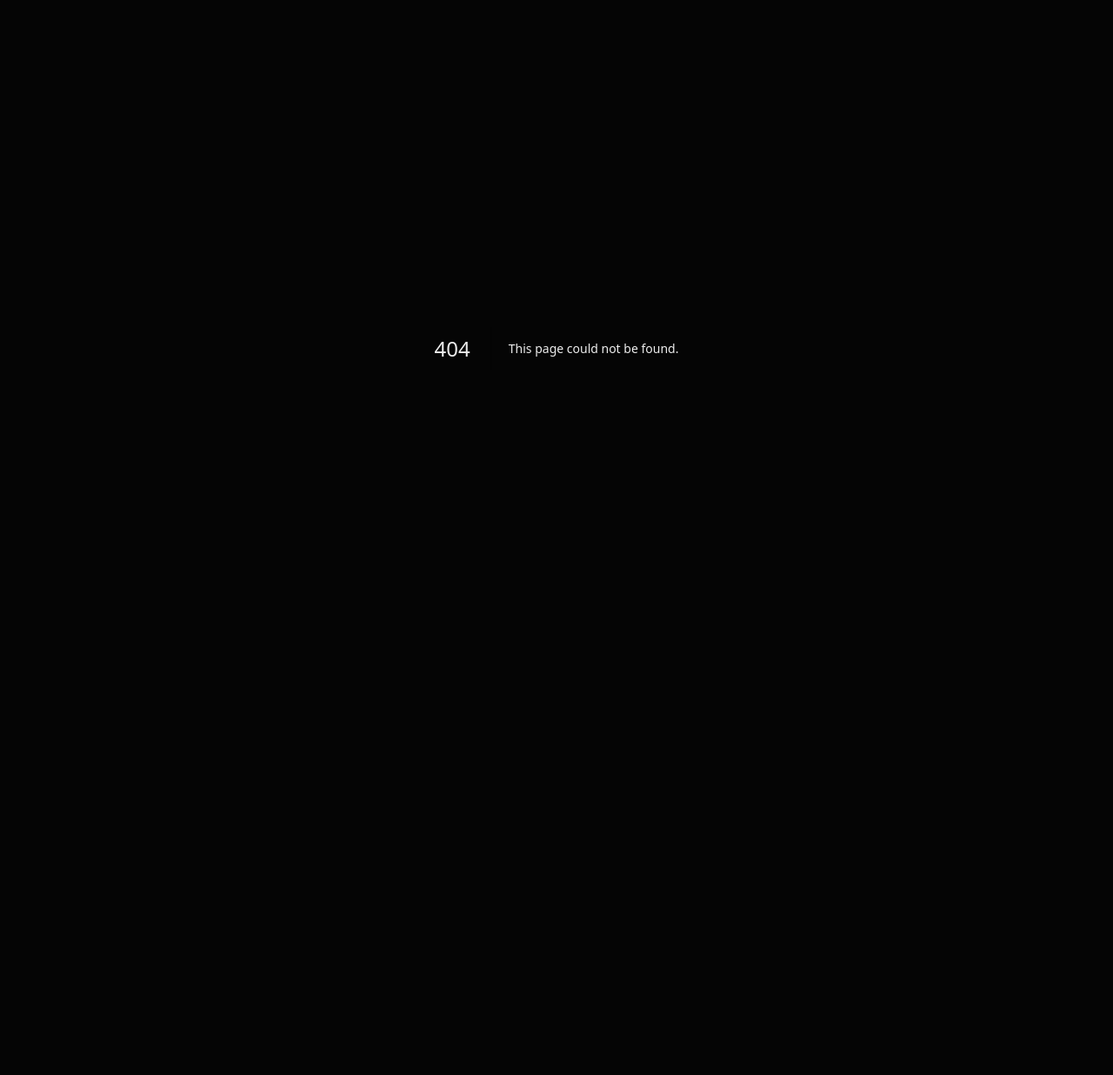
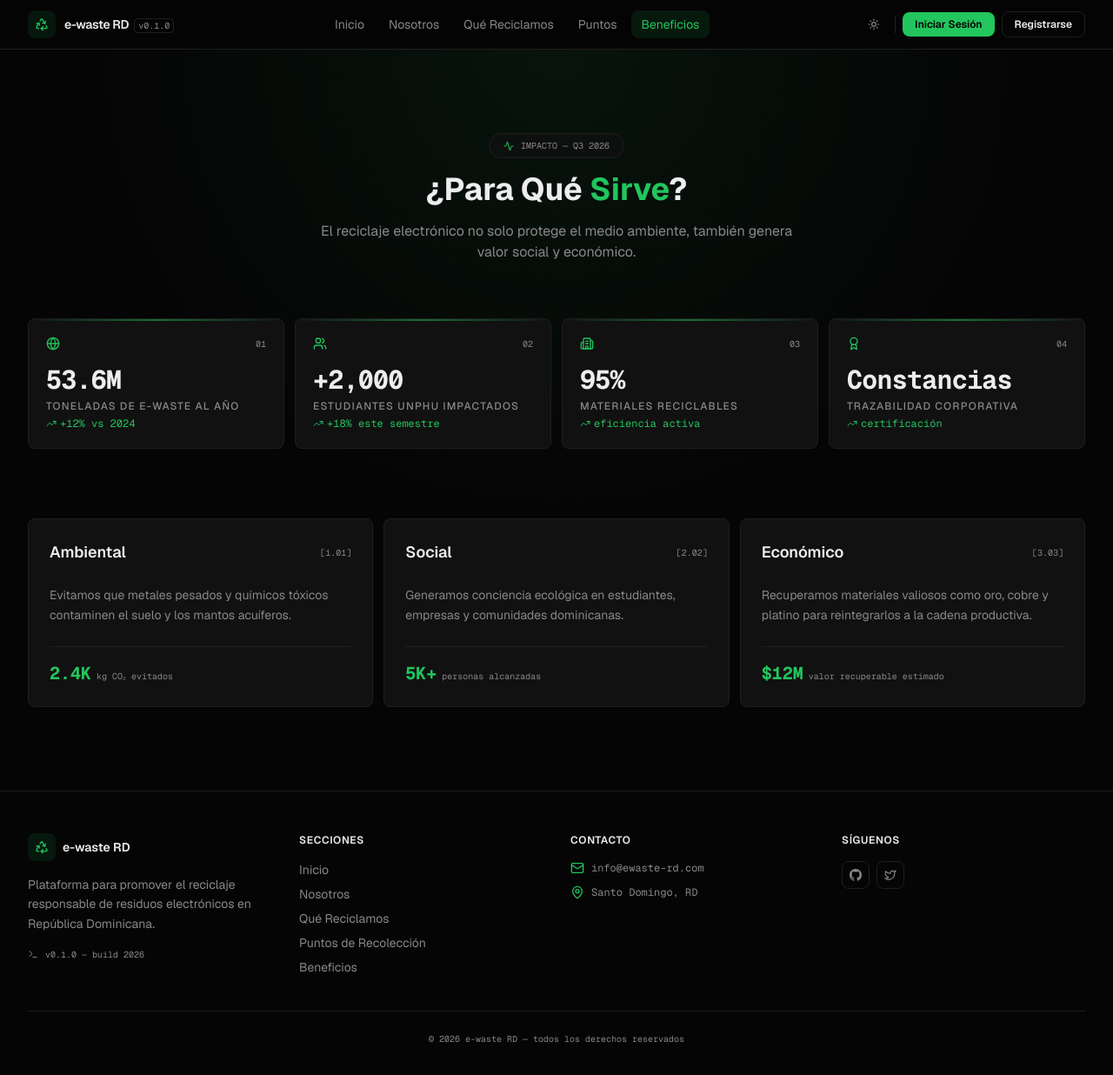
Before and after one commit to Sebastian-R-Acosta/e-waste-rd, a Next.js app: page /beneficios in a window 1280 px wide. Before the commit this address had no page. Shown: the top 1236 px of the page at 87% size. Before the commit the page ends 800 px from the top, so only its background shows below. Built offline with nearby package versions, Linux system fonts and the light colour scheme.

Commit message:
Multi-page routing: separate pages for inicio, nosotros, que-reciclamos, mapa, beneficios

```diff
--- /dev/null
+++ b/src/app/beneficios/page.tsx
@@ -0,0 +1,16 @@
+import type { Metadata } from "next"
+import ParaQueSirve from "@/components/ParaQueSirve"
+
+export const metadata: Metadata = {
+  title: "Beneficios — e-waste RD",
+  description:
+    "El reciclaje electrónico protege el medio ambiente, genera conciencia social y recupera materiales valiosos.",
+}
+
+export default function BeneficiosPage() {
+  return (
+    <main className="flex-1 pt-14">
+      <ParaQueSirve />
+    </main>
+  )
+}
--- a/src/app/layout.tsx
+++ b/src/app/layout.tsx
@@ -1,6 +1,10 @@
 import type { Metadata } from "next"
 import { Geist, Geist_Mono } from "next/font/google"
 import { ThemeProvider } from "@/components/ThemeProvider"
+import { AuthProvider } from "@/components/AuthProvider"
+import Navbar from "@/components/Navbar"
+import Footer from "@/components/Footer"
+import AuthModal from "@/components/AuthModal"
 import "./globals.css"
 
 const geistSans = Geist({
@@ -54,7 +58,14 @@ export default function RootLayout({
         />
       </head>
       <body className="min-h-full flex flex-col bg-background text-foreground">
-        <ThemeProvider>{children}</ThemeProvider>
+        <ThemeProvider>
+          <AuthProvider>
+            <Navbar />
+            {children}
+            <Footer />
+            <AuthModal />
+          </AuthProvider>
+        </ThemeProvider>
       </body>
     </html>
   )
--- /dev/null
+++ b/src/app/mapa/page.tsx
@@ -0,0 +1,20 @@
+"use client"
+
+import dynamic from "next/dynamic"
+
+const MapaSection = dynamic(() => import("@/components/MapaSection"), {
+  ssr: false,
+  loading: () => (
+    <div className="flex h-[500px] items-center justify-center rounded-xl border border-border bg-surface">
+      <p className="text-sm text-muted">Cargando mapa...</p>
+    </div>
+  ),
+})
+
+export default function MapaPage() {
+  return (
+    <main className="flex-1 pt-14">
+      <MapaSection />
+    </main>
+  )
+}
--- a/src/app/page.tsx
+++ b/src/app/page.tsx
@@ -1,39 +1,9 @@
-"use client"
-
-import { useState } from "react"
-import dynamic from "next/dynamic"
-import Navbar from "@/components/Navbar"
 import Hero from "@/components/Hero"
-import QuienesSomos from "@/components/QuienesSomos"
-import QueReciclamos from "@/components/QueReciclamos"
-import ParaQueSirve from "@/components/ParaQueSirve"
-import Footer from "@/components/Footer"
-import AuthModal from "@/components/AuthModal"
-
-const MapaSection = dynamic(() => import("@/components/MapaSection"), {
-  ssr: false,
-  loading: () => (
-    <div className="flex h-[500px] items-center justify-center rounded-xl border border-border bg-surface">
-      <p className="text-sm text-muted">Cargando mapa...</p>
-    </div>
-  ),
-})
 
 export default function Home() {
-  const [authOpen, setAuthOpen] = useState(false)
-
   return (
-    <>
-      <Navbar onOpenAuth={() => setAuthOpen(true)} />
-      <main className="flex-1">
-        <Hero />
-        <QuienesSomos />
-        <QueReciclamos />
-        <MapaSection />
-        <ParaQueSirve />
-      </main>
-      <Footer />
-      <AuthModal open={authOpen} onClose={() => setAuthOpen(false)} />
-    </>
+    <main className="flex-1">
+      <Hero />
+    </main>
   )
 }
--- /dev/null
+++ b/src/app/que-reciclamos/page.tsx
@@ -0,0 +1,16 @@
+import type { Metadata } from "next"
+import QueReciclamos from "@/components/QueReciclamos"
+
+export const metadata: Metadata = {
+  title: "Qué Reciclamos — e-waste RD",
+  description:
+    "Aceptamos baterías, celulares, monitores, computadoras, cables y electrodomésticos para su correcto reciclaje.",
+}
+
+export default function QueReciclamosPage() {
+  return (
+    <main className="flex-1 pt-14">
+      <QueReciclamos />
+    </main>
+  )
+}
--- /dev/null
+++ b/src/app/quienes-somos/page.tsx
@@ -0,0 +1,16 @@
+import type { Metadata } from "next"
+import QuienesSomos from "@/components/QuienesSomos"
+
+export const metadata: Metadata = {
+  title: "Nosotros — e-waste RD",
+  description:
+    "Conoce quiénes somos y cuál es nuestro objetivo: promover el reciclaje responsable de residuos electrónicos en República Dominicana.",
+}
+
+export default function QuienesSomosPage() {
+  return (
+    <main className="flex-1 pt-14">
+      <QuienesSomos />
+    </main>
+  )
+}
--- a/src/components/AuthModal.tsx
+++ b/src/components/AuthModal.tsx
@@ -2,35 +2,32 @@
 
 import { useState, useEffect, useRef } from "react"
 import { motion, AnimatePresence } from "framer-motion"
-import { X, Recycle, Terminal } from "lucide-react"
+import { X, Recycle } from "lucide-react"
 import { cn } from "@/lib/utils"
+import { useAuth } from "@/components/AuthProvider"
 
-interface AuthModalProps {
-  open: boolean
-  onClose: () => void
-}
-
-export default function AuthModal({ open, onClose }: AuthModalProps) {
+export default function AuthModal() {
+  const { authOpen, setAuthOpen } = useAuth()
   const overlayRef = useRef<HTMLDivElement>(null)
 
   useEffect(() => {
-    if (!open) return
+    if (!authOpen) return
     const handler = (e: KeyboardEvent) => {
-      if (e.key === "Escape") onClose()
+      if (e.key === "Escape") setAuthOpen(false)
     }
     document.addEventListener("keydown", handler)
     return () => document.removeEventListener("keydown", handler)
-  }, [open, onClose])
+  }, [authOpen, setAuthOpen])
 
   return (
     <AnimatePresence>
-      {open && (
+      {authOpen && (
         <motion.div
           ref={overlayRef}
           initial={{ opacity: 0 }}
           animate={{ opacity: 1 }}
           exit={{ opacity: 0 }}
-          onClick={(e) => { if (e.target === overlayRef.current) onClose() }}
+          onClick={(e) => { if (e.target === overlayRef.current) setAuthOpen(false) }}
           className="fixed inset-0 z-[60] flex items-center justify-center bg-black/70 backdrop-blur-md p-4"
         >
           <motion.div
@@ -46,7 +43,7 @@ export default function AuthModal({ open, onClose }: AuthModalProps) {
                 <span className="text-sm font-semibold text-foreground">e-waste RD</span>
               </div>
               <button
-                onClick={onClose}
+                onClick={() => setAuthOpen(false)}
                 className="flex h-7 w-7 items-center justify-center rounded-md text-muted transition-colors hover:bg-background hover:text-foreground"
               >
                 <X className="h-3.5 w-3.5" />
--- /dev/null
+++ b/src/components/AuthProvider.tsx
@@ -0,0 +1,26 @@
+"use client"
+
+import { createContext, useContext, useState, type ReactNode } from "react"
+
+interface AuthContextType {
+  authOpen: boolean
+  setAuthOpen: (open: boolean) => void
+}
+
+const AuthContext = createContext<AuthContextType | undefined>(undefined)
+
+export function AuthProvider({ children }: { children: ReactNode }) {
+  const [authOpen, setAuthOpen] = useState(false)
+
+  return (
+    <AuthContext.Provider value={{ authOpen, setAuthOpen }}>
+      {children}
+    </AuthContext.Provider>
+  )
+}
+
+export function useAuth() {
+  const ctx = useContext(AuthContext)
+  if (!ctx) throw new Error("useAuth must be used within AuthProvider")
+  return ctx
+}
--- a/src/components/Footer.tsx
+++ b/src/components/Footer.tsx
@@ -1,5 +1,6 @@
 "use client"
 
+import Link from "next/link"
 import { Recycle, Mail, MapPin, Terminal } from "lucide-react"
 
 export default function Footer() {
@@ -28,11 +29,11 @@ export default function Footer() {
           <div>
             <h4 className="mb-4 text-xs font-semibold uppercase tracking-wider text-foreground">Secciones</h4>
             <ul className="space-y-2 text-sm text-muted">
-              <li><a href="#hero" className="transition-colors hover:text-accent">Inicio</a></li>
-              <li><a href="#quienes-somos" className="transition-colors hover:text-accent">Nosotros</a></li>
-              <li><a href="#que-reciclamos" className="transition-colors hover:text-accent">Qué Reciclamos</a></li>
-              <li><a href="#mapa" className="transition-colors hover:text-accent">Puntos de Recolección</a></li>
-              <li><a href="#para-que-sirve" className="transition-colors hover:text-accent">Beneficios</a></li>
+              <li><Link href="/" className="transition-colors hover:text-accent">Inicio</Link></li>
+              <li><Link href="/quienes-somos" className="transition-colors hover:text-accent">Nosotros</Link></li>
+              <li><Link href="/que-reciclamos" className="transition-colors hover:text-accent">Qué Reciclamos</Link></li>
+              <li><Link href="/mapa" className="transition-colors hover:text-accent">Puntos de Recolección</Link></li>
+              <li><Link href="/beneficios" className="transition-colors hover:text-accent">Beneficios</Link></li>
             </ul>
           </div>
 
--- a/src/components/Hero.tsx
+++ b/src/components/Hero.tsx
@@ -1,5 +1,6 @@
 "use client"
 
+import Link from "next/link"
 import { motion } from "framer-motion"
 import { ArrowDown, Terminal } from "lucide-react"
 
@@ -82,27 +83,24 @@ export default function Hero() {
           transition={{ duration: 0.8, delay: 0.7 }}
           className="mt-10 flex flex-col items-center gap-4 sm:flex-row"
         >
-          <a
-            href="#que-reciclamos"
+          <Link
+            href="/que-reciclamos"
             className="group relative rounded-xl bg-accent px-8 py-3.5 text-sm font-semibold text-black transition-all hover:bg-accent-hover hover:shadow-lg hover:shadow-accent/20"
           >
             <span className="relative z-10">Explorar</span>
             <span className="absolute inset-0 rounded-xl bg-white/10 opacity-0 transition-opacity group-hover:opacity-100" />
-          </a>
-          <a
-            href="#mapa"
+          </Link>
+          <Link
+            href="/mapa"
             className="rounded-xl border border-border px-8 py-3.5 text-sm font-semibold text-foreground transition-all hover:bg-surface hover:border-accent/30"
           >
             Puntos de Recolección
-          </a>
+          </Link>
         </motion.div>
       </div>
 
-      <motion.a
-        href="#que-reciclamos"
-        initial={{ opacity: 0 }}
-        animate={{ opacity: 1 }}
-        transition={{ delay: 1.2 }}
+      <Link
+        href="/quienes-somos"
         className="absolute bottom-8 left-1/2 -translate-x-1/2 text-muted transition-colors hover:text-accent"
       >
         <motion.div
@@ -111,7 +109,7 @@ export default function Hero() {
         >
           <ArrowDown className="h-6 w-6" />
         </motion.div>
-      </motion.a>
+      </Link>
     </section>
   )
 }
--- a/src/components/Navbar.tsx
+++ b/src/components/Navbar.tsx
@@ -1,31 +1,32 @@
 "use client"
 
 import { useState } from "react"
+import Link from "next/link"
+import { usePathname } from "next/navigation"
 import { motion, AnimatePresence } from "framer-motion"
-import { Menu, X, Recycle, Moon, Sun, Terminal } from "lucide-react"
+import { Menu, X, Recycle, Moon, Sun } from "lucide-react"
 import { useTheme } from "next-themes"
+import { useAuth } from "@/components/AuthProvider"
 
 const navLinks = [
-  { label: "Inicio", href: "#hero" },
-  { label: "Nosotros", href: "#quienes-somos" },
-  { label: "Qué Reciclamos", href: "#que-reciclamos" },
-  { label: "Puntos", href: "#mapa" },
-  { label: "Beneficios", href: "#para-que-sirve" },
+  { label: "Inicio", href: "/" },
+  { label: "Nosotros", href: "/quienes-somos" },
+  { label: "Qué Reciclamos", href: "/que-reciclamos" },
+  { label: "Puntos", href: "/mapa" },
+  { label: "Beneficios", href: "/beneficios" },
 ]
 
-interface NavbarProps {
-  onOpenAuth: () => void
-}
-
-export default function Navbar({ onOpenAuth }: NavbarProps) {
+export default function Navbar() {
   const [mobileOpen, setMobileOpen] = useState(false)
   const { theme, setTheme } = useTheme()
+  const { setAuthOpen } = useAuth()
+  const pathname = usePathname()
   const resolvedTheme = theme ?? "dark"
 
   return (
     <nav className="fixed top-0 left-0 right-0 z-50 border-b border-border bg-background/90 backdrop-blur-2xl">
       <div className="mx-auto flex h-14 max-w-7xl items-center justify-between px-4 sm:px-6 lg:px-8">
-        <a href="#hero" className="flex items-center gap-2.5">
+        <Link href="/" className="flex items-center gap-2.5">
           <div className="flex h-8 w-8 items-center justify-center rounded-lg bg-accent/10">
             <Recycle className="h-4 w-4 text-accent" />
           </div>
@@ -37,18 +38,25 @@ export default function Navbar({ onOpenAuth }: NavbarProps) {
               v0.1.0
             </span>
           </div>
-        </a>
+        </Link>
 
         <div className="hidden items-center gap-1 md:flex">
-          {navLinks.map((link) => (
-            <a
+          {navLinks.map((link) => {
+            const isActive = pathname === link.href
+            return (
+              <Link
                 key={link.href}
                 href={link.href}
-              className="rounded-lg px-3 py-1.5 text-sm text-muted transition-colors hover:bg-surface hover:text-foreground"
+                className={`rounded-lg px-3 py-1.5 text-sm transition-colors ${
+                  isActive
+                    ? "bg-accent/10 text-accent"
+                    : "text-muted hover:bg-surface hover:text-foreground"
+                }`}
               >
                 {link.label}
-            </a>
-          ))}
+              </Link>
+            )
+          })}
         </div>
 
         <div className="hidden items-center gap-2 md:flex">
@@ -61,13 +69,13 @@ export default function Navbar({ onOpenAuth }: NavbarProps) {
           </button>
           <div className="h-5 w-px bg-border" />
           <button
-            onClick={onOpenAuth}
+            onClick={() => setAuthOpen(true)}
             className="rounded-lg bg-accent px-3.5 py-1.5 text-xs font-semibold text-black transition-colors hover:bg-accent-hover"
           >
             Iniciar Sesión
           </button>
           <button
-            onClick={onOpenAuth}
+            onClick={() => setAuthOpen(true)}
             className="rounded-lg border border-border px-3.5 py-1.5 text-xs font-semibold text-foreground transition-colors hover:bg-surface"
           >
             Registrarse
@@ -92,16 +100,23 @@ export default function Navbar({ onOpenAuth }: NavbarProps) {
             className="overflow-hidden border-t border-border bg-background md:hidden"
           >
             <div className="flex flex-col gap-1 px-4 py-4">
-              {navLinks.map((link) => (
-                <a
+              {navLinks.map((link) => {
+                const isActive = pathname === link.href
+                return (
+                  <Link
                     key={link.href}
                     href={link.href}
                     onClick={() => setMobileOpen(false)}
-                  className="rounded-lg px-3 py-2 text-sm text-muted transition-colors hover:bg-surface hover:text-foreground"
+                    className={`rounded-lg px-3 py-2 text-sm transition-colors ${
+                      isActive
+                        ? "bg-accent/10 text-accent"
+                        : "text-muted hover:bg-surface hover:text-foreground"
+                    }`}
                   >
                     {link.label}
-                </a>
-              ))}
+                  </Link>
+                )
+              })}
               <hr className="my-2 border-border" />
               <div className="flex items-center gap-3">
                 <button
@@ -113,13 +128,13 @@ export default function Navbar({ onOpenAuth }: NavbarProps) {
                 <span className="font-mono text-xs text-muted">v0.1.0</span>
               </div>
               <button
-                onClick={() => { onOpenAuth(); setMobileOpen(false) }}
+                onClick={() => { setAuthOpen(true); setMobileOpen(false) }}
                 className="mt-2 rounded-lg bg-accent px-4 py-2 text-sm font-semibold text-black transition-colors hover:bg-accent-hover"
               >
                 Iniciar Sesión
               </button>
               <button
-                onClick={() => { onOpenAuth(); setMobileOpen(false) }}
+                onClick={() => { setAuthOpen(true); setMobileOpen(false) }}
                 className="rounded-lg border border-border px-4 py-2 text-sm font-semibold text-foreground transition-colors hover:bg-surface"
               >
                 Registrarse
```
Lines whose indentation alone changed are shown as unchanged.
